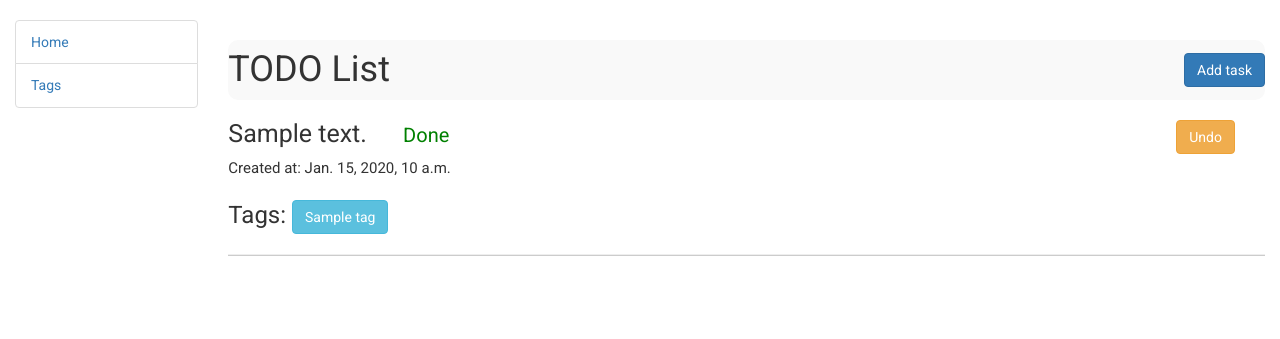
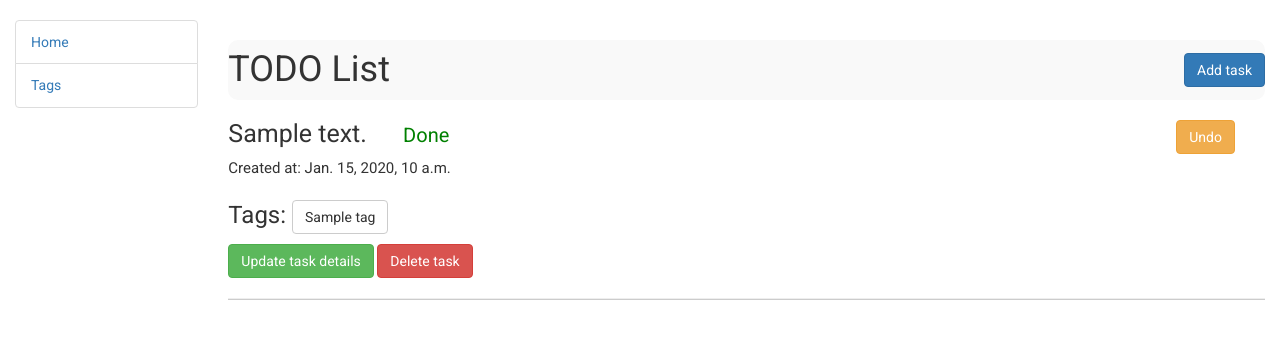
Before and after one commit to olgierrd/to-do-list, a Django app: page / in a window 1280 px wide. Shown: the top 339 px of the page. Run offline with Django 4.2, Linux system fonts and the light colour scheme; tables that the repository leaves empty hold one stand-in row (Sample ...); some libraries are stand-ins or nearby versions.

Commit message:
added buttons for update/delete tasks

```diff
--- a/app/urls.py
+++ b/app/urls.py
@@ -1,10 +1,12 @@
 from django.urls import path
 
-from app.views import IndexView, TagListView, TaskCreateView, TaskStatusUpdateView
+from app.views import IndexView, TagListView, TaskCreateView, TaskStatusUpdateView, TaskUpdateView, TaskDeleteView
 
 urlpatterns = [
     path("", IndexView.as_view(), name="index"),
     path("task/create/", TaskCreateView.as_view(), name="task-create"),
+    path("task/<int:pk>/update/", TaskUpdateView.as_view(), name="task-update"),
+    path("task/<int:pk>/delete/", TaskDeleteView.as_view(), name="task-delete"),
     path("task/<int:pk>/complete/", TaskStatusUpdateView.as_view(), name="task-complete-undo"),
     path("tags/", TagListView.as_view(), name="tag-list"),
 ]
--- a/app/views.py
+++ b/app/views.py
@@ -30,6 +30,10 @@ class TaskUpdateView(generic.UpdateView):
     success_url = reverse_lazy("app:index")
 
 
+class TaskDeleteView(generic.DeleteView):
+    model = Task
+    success_url = reverse_lazy("app:index")
+
 class TaskStatusUpdateView(generic.UpdateView):
     model = Task
     fields = ["done"]
--- a/templates/app/index.html
+++ b/templates/app/index.html
@@ -33,11 +33,17 @@
     <h3>
       Tags:
       {% for tag in task.tags.all %}
-        <a href="" class="btn btn-info link-to-page">
+        <a href="" class="btn btn-default link-to-page">
           {{ tag.name }}
         </a>
       {% endfor %}
     </h3>
+    <a href="{% url 'app:task-update' task.id %}" class="btn btn-success link-to-page">
+      Update task details
+    </a>
+    <a href="{% url 'app:task-delete' task.id %}" class="btn btn-danger link-to-page">
+      Delete task
+    </a>
     <hr class="solid divider">
     <br>
   {% endfor %}
```
